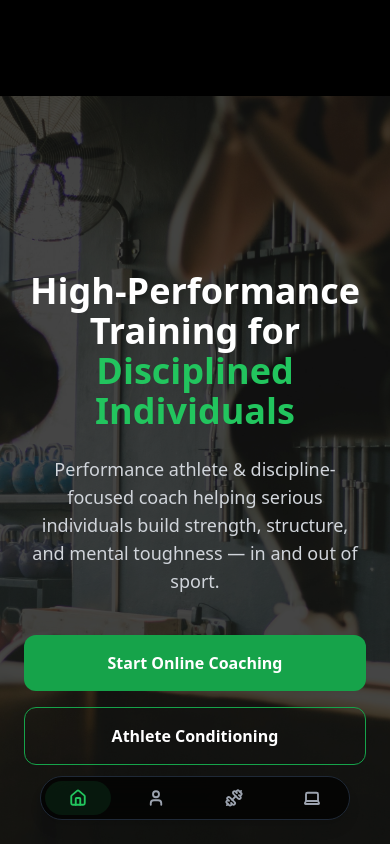
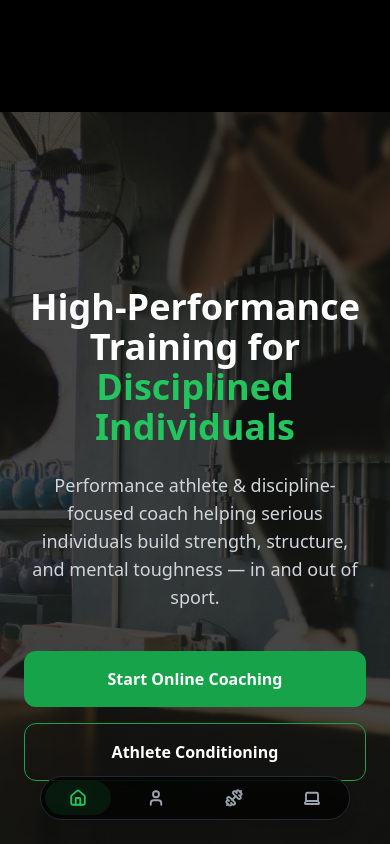
Before and after one commit to Itiku23/voltage-fitness-frontend, a React app: page / in a window 390 px wide. Shown: the top 844 px of the page. Built offline with nearby package versions, Linux system fonts and the light colour scheme; the HTML template or start-up script is replaced by a standard one.

Commit message:
Fix navbar overlap blocking interactions

```diff
--- a/src/Layout.jsx
+++ b/src/Layout.jsx
@@ -9,7 +9,7 @@ export default function Layout() {
       <AnimatedNavbar />
 
       {/* PAGE CONTENT */}
-      <main className="flex-1 pt-24">
+      <main className="flex-1 pt-28 md:pt-24">
         <Outlet />
       </main>
 
--- a/src/components/AnimatedNavbar.jsx
+++ b/src/components/AnimatedNavbar.jsx
@@ -14,8 +14,8 @@ export default function AnimatedNavbar() {
   ]
 
   return (
-    <div className="fixed bottom-6 sm:top-6 left-1/2 -translate-x-1/2 z-50">
-      <div className="flex items-center gap-3 bg-black/70 border border-gray-800 backdrop-blur-lg py-1 px-1 rounded-full shadow-lg">
+    <div className="fixed bottom-6 left-1/2 -translate-x-1/2 z-50 md:top-6 md:bottom-auto">
+      <div className="flex items-center gap-3 bg-black/70 border border-gray-800 backdrop-blur-lg py-1 px-1 rounded-full shadow-lg pointer-events-auto">
         {navItems.map((item) => {
           const Icon = item.icon
           const isActive = location.pathname === item.path
```
